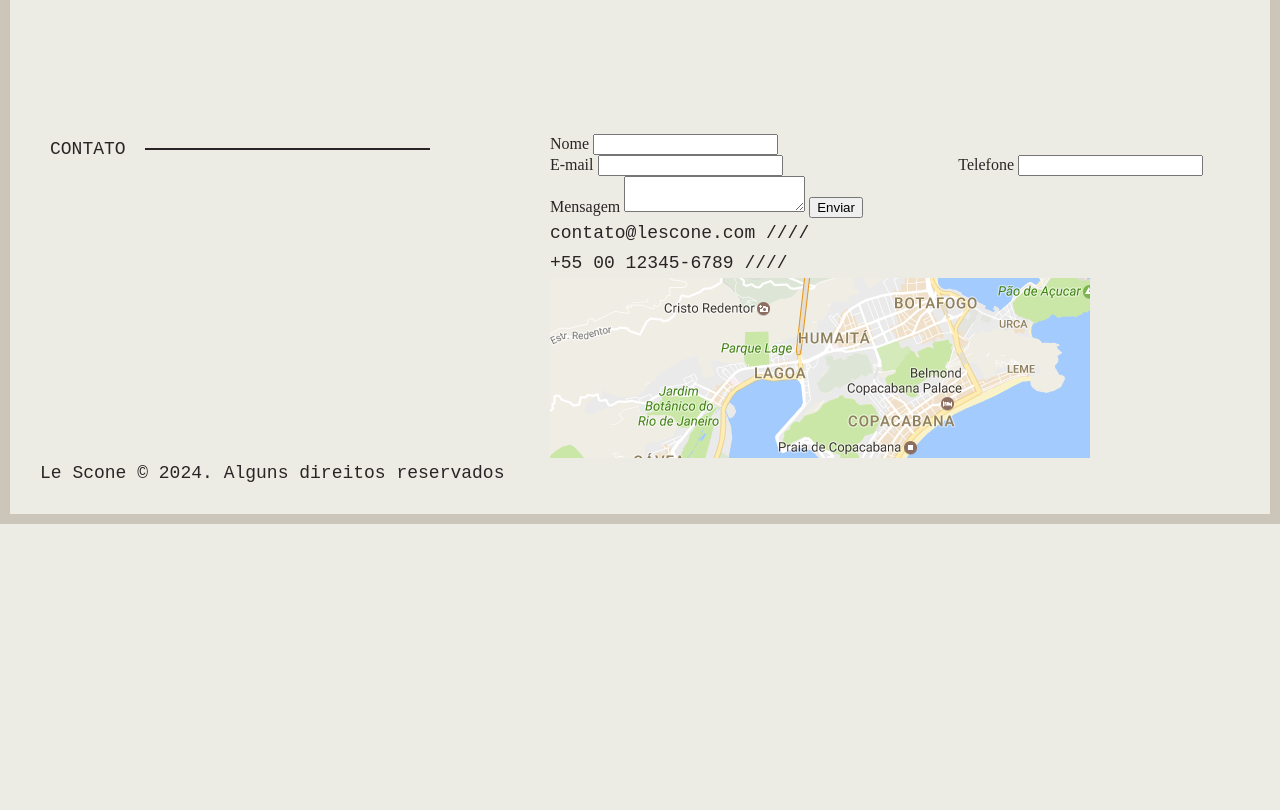
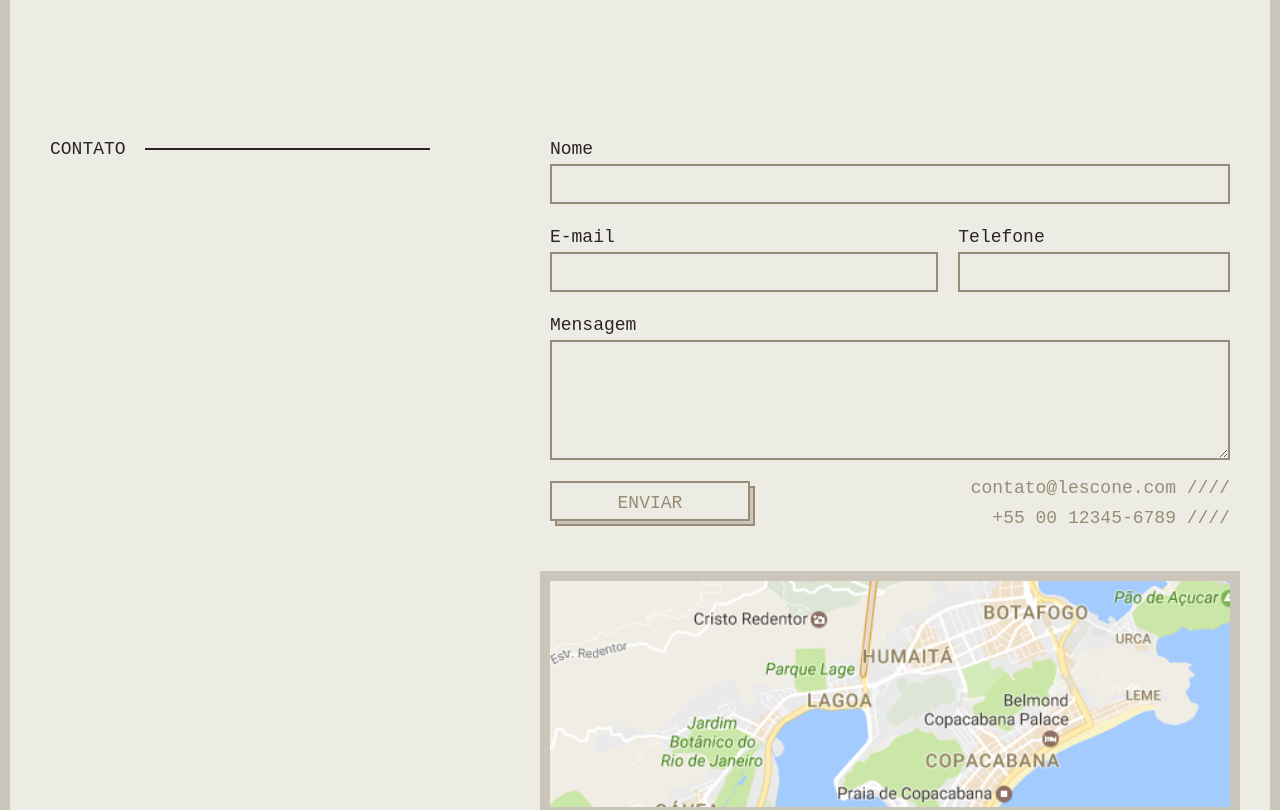
Before and after one commit to yuri-italo/le-scone, a plain HTML site: page index.html in a window 1280 px wide. Shown: the part 1640-2450 px from the top of the page. Before the commit the page ends 2164 px from the top, so only its background shows below. Drawn offline with Linux system fonts and the light colour scheme; a web font is replaced by a local one.

Commit message:
lescone - contato

```diff
--- /dev/null
+++ b/css/scss/_contato.scss
@@ -0,0 +1,70 @@
+.contato {
+  margin-top: 120px;
+  margin-bottom: 120px;
+  @include d(s) {
+    margin-top: 60px;
+    margin-bottom: 60px;
+  }
+}
+
+.contato form {
+  label {
+    @include tipo-1(18);
+    display: block;
+  }
+  input[type="text"], textarea {
+    @include tipo-1(18);
+    color: $cinza;
+    width: 100%;
+    padding: 0 5px;
+    height: 40px;
+    border: 2px solid $bege-escuro;
+    background: transparent;
+    margin-bottom: 1em;
+    &:hover, &:focus {
+      outline: none;
+      border-color: $bege-medio;
+    }
+  }
+  textarea {
+    height: 120px;
+  }
+}
+
+input.button {
+  @include tipo-1(18);
+  cursor: pointer;
+  color: $bege-escuro;
+  text-transform: uppercase;
+  border: 2px solid $bege-escuro;
+  background: transparent;
+  display: block;
+  width: 200px;
+  padding-top: 5px;
+  @include box-shadow(5px 5px 0 -2px $bege-medio, 5px 5px 0 0 $bege-escuro);
+  transition: 0.3s;
+  &:hover {
+    @include box-shadow(3px 3px 0 -2px $bege-medio, 3px 3px 0 0 $bege-escuro);
+  }
+}
+
+.contato-info {
+  display: inline-block;
+  color: $bege-escuro;
+  margin-top: 2em;
+  margin-bottom: 3em;
+  @include d(l) {
+    float: right;
+    text-align: right;
+    margin-top: -3em;
+  }
+}
+
+.contato-mapa {
+  display: block;
+  @include box-shadow(0 0 0 10px $bege-medio);
+  clear: both;
+  img {
+    width: 100%;
+  }
+}
--- a/css/scss/_variaveis-e-mixins.scss
+++ b/css/scss/_variaveis-e-mixins.scss
@@ -31,3 +31,9 @@ $font-2: 'Aref Ruqaa', serif;
     line-height: em(30, 24);
   }
 }
+
+@mixin box-shadow($shadow...) {
+  -webkit-box-shadow: $shadow;
+  -moz-box-shadow: $shadow;
+  box-shadow: $shadow;
+}
--- a/css/scss/style.scss
+++ b/css/scss/style.scss
@@ -7,3 +7,4 @@
 // Partes
 @import "intro";
 @import "menu";
+@import "contato";
```
Also changed, not shown: css/style.css, 1 other file.
